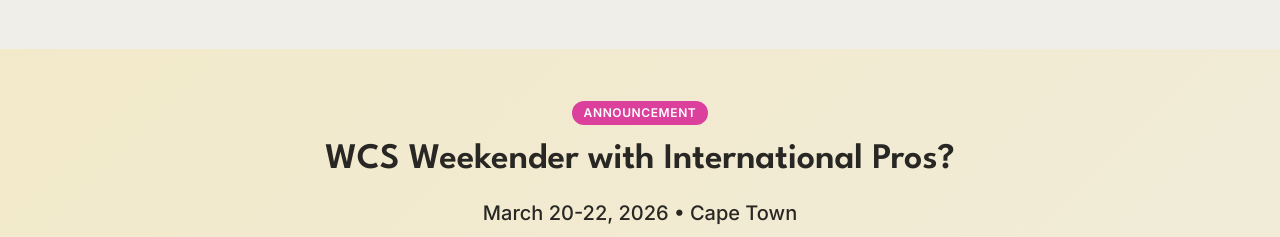
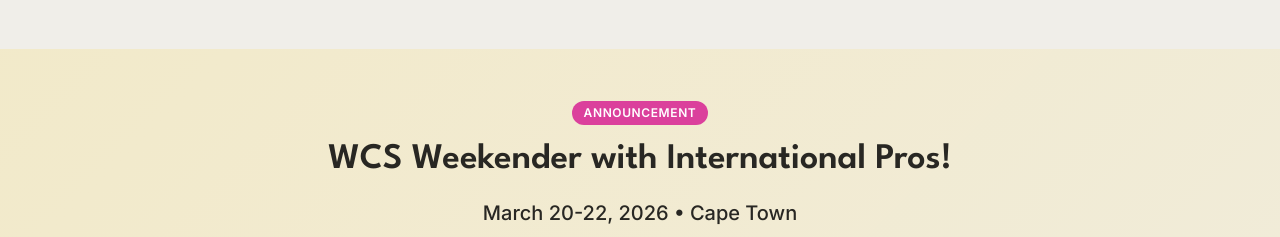
Before and after one commit to Kitri/wcscapetown, a Next.js app: page / in a window 1280 px wide. Shown: the part 960-1197 px from the top of the page. Built offline with nearby package versions, Linux system fonts and the light colour scheme.

Commit message:
Update international banner

```diff
--- a/components/WeekenderPoll.tsx
+++ b/components/WeekenderPoll.tsx
@@ -79,7 +79,7 @@ export default function WeekenderPoll() {
         </div>
 
         <h2 className="font-spartan font-semibold text-[28px] md:text-[36px] mb-3">
-          WCS Weekender with International Pros?
+          WCS Weekender with International Pros!
         </h2>
 
         <p className="text-lg md:text-xl font-medium mb-6">
```
